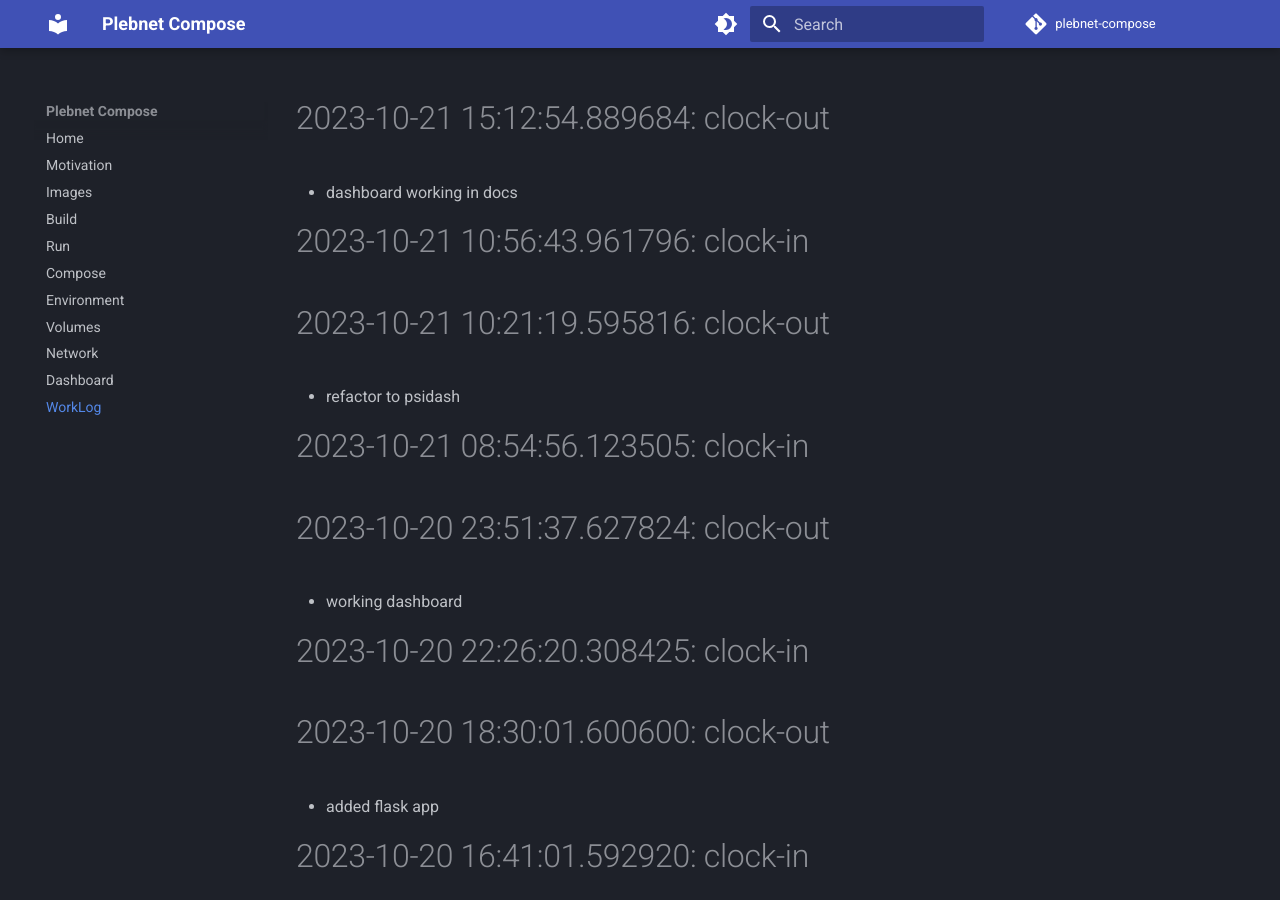
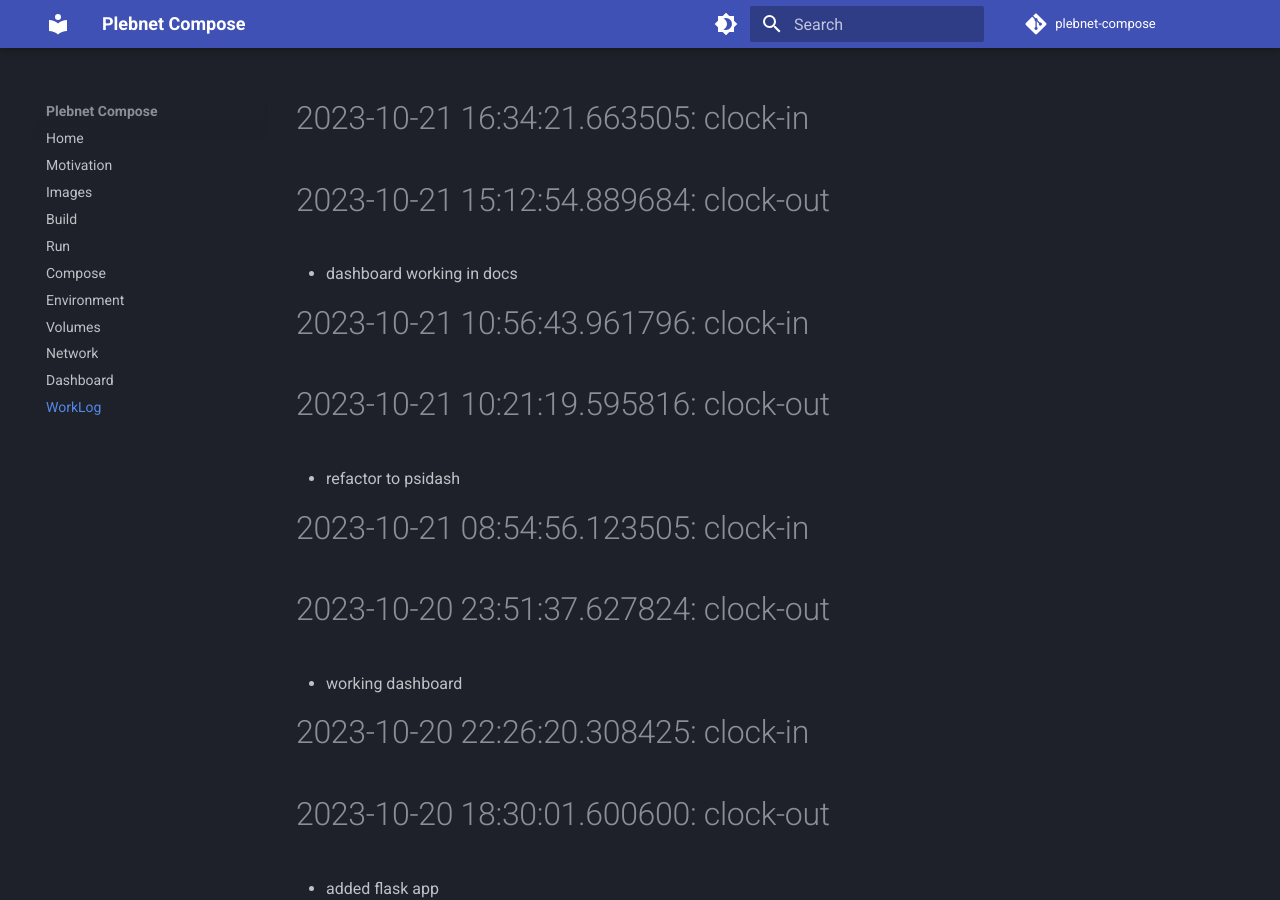
Before and after one commit to plebnet-dev/plebnet-compose, an MkDocs documentation site: the page built from docs/worklog.md, in a window 1280 px wide and 900 px high. Built offline with MkDocs 1.6.1 and Material for MkDocs 9.7.7, drawn with Linux system fonts in a browser that asks for light colours; comment, search, counter and statistics services are not loaded.

Commit message:
clock-in

```diff
--- a/WorkLog.md
+++ b/WorkLog.md
@@ -1,3 +1,6 @@
+
+# 2023-10-21 16:34:21.663505: clock-in
+
 # 2023-10-21 15:12:54.889684: clock-out
 
 * dashboard working in docs
```
